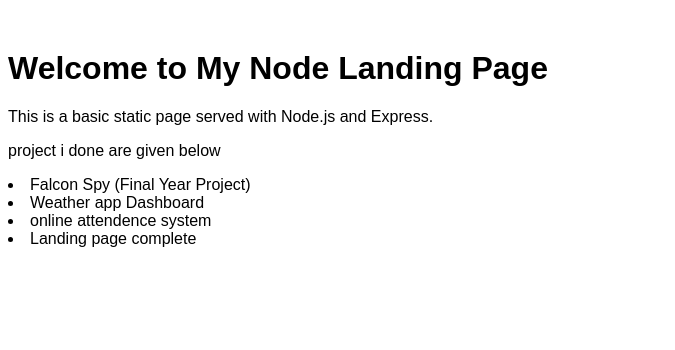
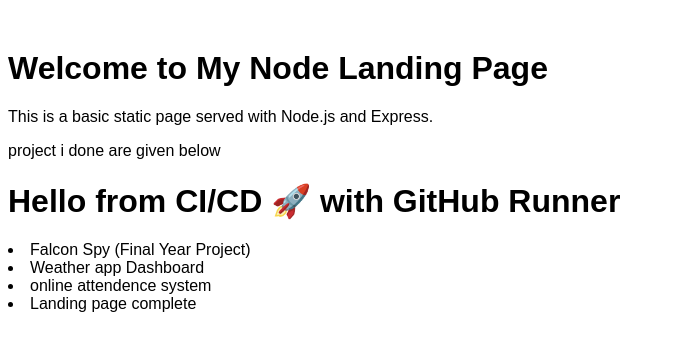
Before and after one commit to Professional091/node-landing-page, a website: page public/index.html in a window 1280 px wide. Shown: the whole page, without its empty margins (0-675 px from the left). Drawn offline with Linux system fonts and the light colour scheme.

Commit message:
runner check

```diff
--- a/public/index.html
+++ b/public/index.html
@@ -10,6 +10,7 @@
   <h1>Welcome to My Node Landing Page</h1>
   <p>This is a basic static page served with Node.js and Express.</p>
   <p>project i done are given below</p>
+  <h1>Hello from CI/CD 🚀 with GitHub Runner</h1>
 
     <li>Falcon Spy (Final Year Project)</li>
     <li>Weather app Dashboard</li>
```
